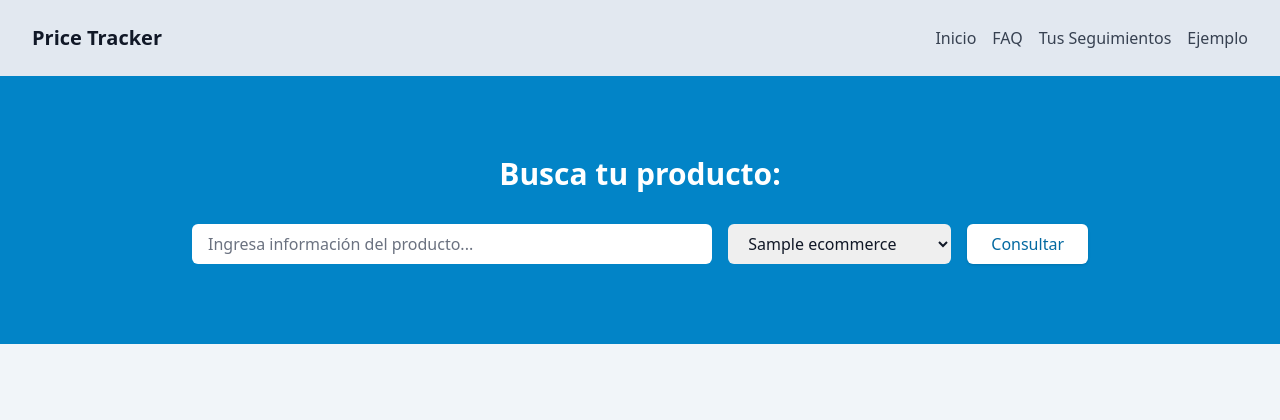
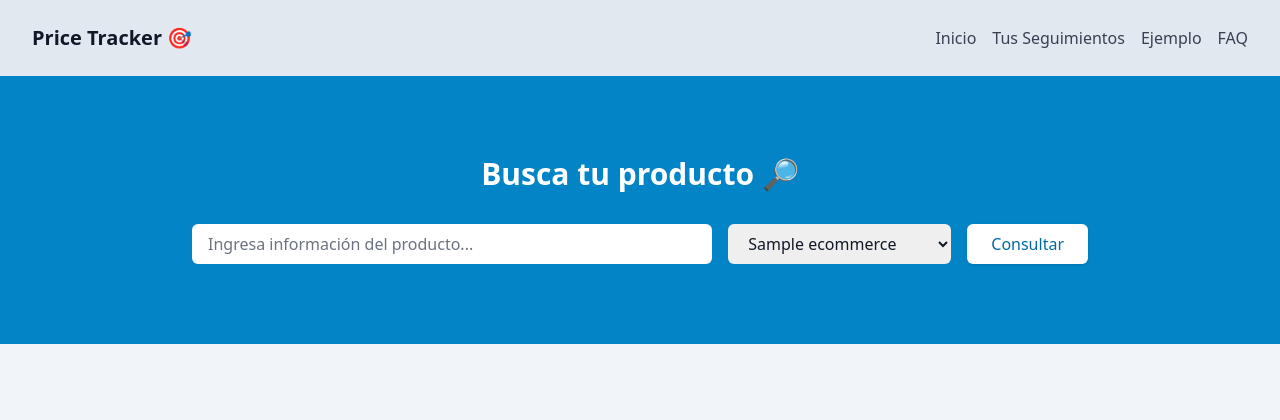
Before and after one commit to LisandroLedesma/price-tracker, a Flask app: page / in a window 1280 px wide. Shown: the top 420 px of the page. Run offline with Flask 3, Linux system fonts and the light colour scheme; tables that the repository leaves empty hold one stand-in row (values such as "Sample post"); some libraries are stand-ins or nearby versions.

Commit message:
act cositas esteticas

```diff
--- a/src/templates/base.html
+++ b/src/templates/base.html
@@ -22,14 +22,11 @@
     <header class="bg-slate-200 shadow-md">
       <div class="max-w-7xl mx-auto px-4 sm:px-6 lg:px-8">
           <div class="flex justify-between items-center py-6">
-              <h1 class="text-xl font-bold text-gray-900">Price Tracker</h1>
-
-              <!-- Hamburger button -->
+              <h1 class="text-xl font-bold text-gray-900">Price Tracker 🎯</h1>
               <button
                   id="menuButton"
-                  class="md:hidden inline-flex items-center justify-center p-2 rounded-md text-gray-700 hover:text-indigo-500 hover:bg-gray-100 focus:outline-none focus:ring-2 focus:ring-inset focus:ring-indigo-500"
-                  aria-expanded="false"
-              >
+                  class="md:hidden inline-flex items-center justify-center p-2 rounded-md text-gray-700 hover:text-gray-900 hover:bg-gray-100 focus:outline-none focus:ring-2 focus:ring-inset focus:ring-gray-900"
+                  aria-expanded="false">
                   <span class="sr-only">Abrir menú principal</span>
                   <!-- Icon when menu is closed -->
                   <svg id="menuIcon" class="block h-6 w-6" xmlns="http://www.w3.org/2000/svg" fill="none" viewBox="0 0 24 24" stroke="currentColor">
@@ -44,9 +41,9 @@
               <!-- Desktop menu -->
               <nav class="hidden md:flex space-x-4">
                   <a href="#" class="text-gray-700 hover:text-sky-700">Inicio</a>
-                  <a href="#" class="text-gray-700 hover:text-sky-700">FAQ</a>
                   <a href="#" class="text-gray-700 hover:text-sky-700">Tus Seguimientos</a>
                   <a href="#" class="text-gray-700 hover:text-sky-700">Ejemplo</a>
+                  <a href="#" class="text-gray-700 hover:text-sky-700">FAQ</a>
               </nav>
           </div>
 
@@ -54,9 +51,9 @@
           <div id="mobileMenu" class="hidden md:hidden pb-3">
               <div class="space-y-1">
                   <a href="#" class="block px-3 py-2 rounded-md text-base font-medium text-gray-700 hover:text-indigo-500 hover:bg-gray-100">Inicio</a>
-                  <a href="#" class="block px-3 py-2 rounded-md text-base font-medium text-gray-700 hover:text-indigo-500 hover:bg-gray-100">FAQ</a>
                   <a href="#" class="block px-3 py-2 rounded-md text-base font-medium text-gray-700 hover:text-indigo-500 hover:bg-gray-100">Tus Seguimientos</a>
                   <a href="#" class="block px-3 py-2 rounded-md text-base font-medium text-gray-700 hover:text-indigo-500 hover:bg-gray-100">Ejemplo</a>
+                  <a href="#" class="block px-3 py-2 rounded-md text-base font-medium text-gray-700 hover:text-indigo-500 hover:bg-gray-100">FAQ</a>
               </div>
           </div>
       </div>
--- a/src/templates/index.html
+++ b/src/templates/index.html
@@ -4,7 +4,7 @@
 <section class="bg-sky-600 text-white py-20">
     <div class="max-w-7xl mx-auto px-4 sm:px-6 lg:px-8">
         <div class="text-center">
-            <h2 class="text-3xl font-extrabold">Busca tu producto:</h2>
+            <h2 class="text-3xl font-extrabold">Busca tu producto 🔎</h2>
             <div class="mt-8 max-w-4xl mx-auto">
                 <form action="{{ url_for('main.index') }}" method="POST">
                     <div class="flex flex-col sm:flex-row space-y-4 sm:space-y-0 sm:space-x-4">
```
